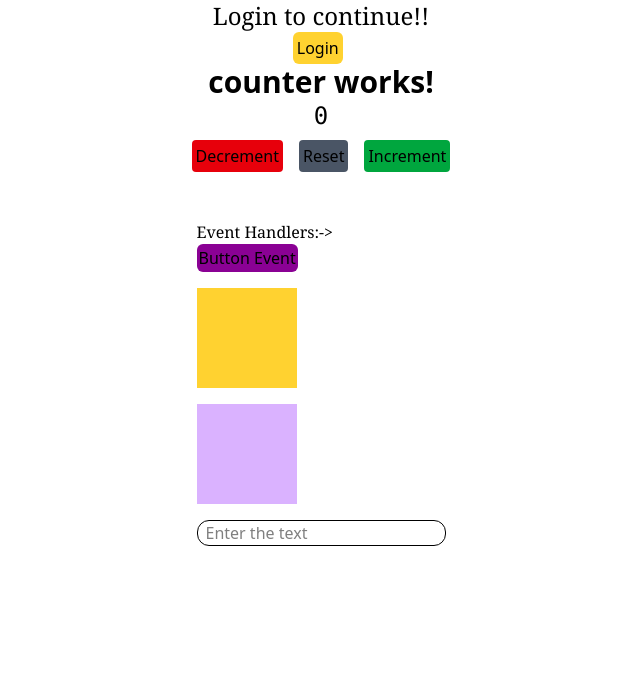
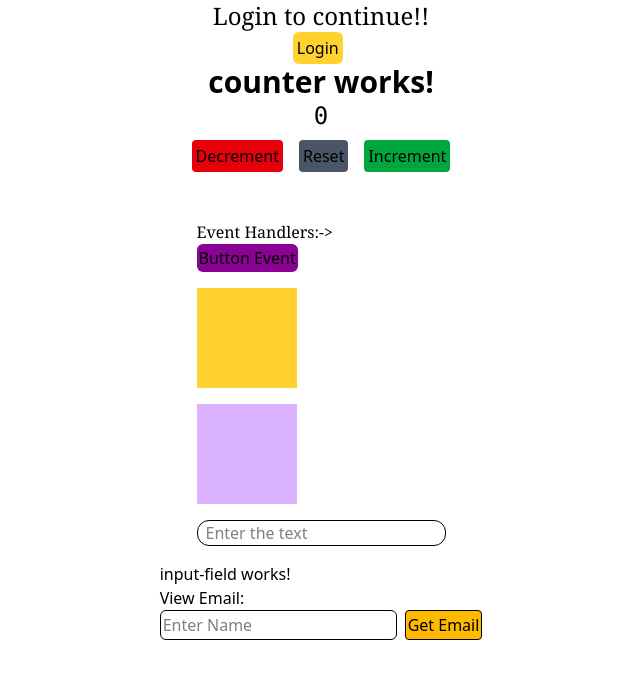
Before and after one commit to git-sidd/Angular_Learning, an Angular app: page / in a window 1280 px wide. Shown: the top 678 px of the page, without its empty margins (319-959 px from the left). Built offline with nearby package versions, Linux system fonts and the light colour scheme.

Commit message:
get & set input field value

```diff
--- a/src/app/app.html
+++ b/src/app/app.html
@@ -2,4 +2,5 @@
         <app-login></app-login>
         <counter></counter>
         <events/>
+        <input-field></input-field>
 </div>
--- a/src/app/app.ts
+++ b/src/app/app.ts
@@ -2,11 +2,12 @@ import { Component, signal } from '@angular/core';
 import { Login } from './login/login';
 import { Counter } from './counter/counter';
 import { Events } from './events/events';
+import { InputField } from './input-field/input-field';
 
 
 @Component({
   selector: 'app-root',
-  imports: [Login,Counter,Events],
+  imports: [Login,Counter,Events,InputField],
   templateUrl: './app.html',
   styleUrl: './app.css'
 })
--- /dev/null
+++ b/src/app/input-field/input-field.html
@@ -0,0 +1,4 @@
+<p>input-field works!</p>
+<h1>View Email:{{name}}</h1>
+<input  type="text" value="{{name}}" #emailField placeholder="Enter Name" class=" border mb-4 rounded-md p-0.5">
+<button (click)="getEmail(emailField.value)" class="p-0.5 border rounded bg-amber-400 ml-2">Get Email</button>
--- /dev/null
+++ b/src/app/input-field/input-field.ts
@@ -0,0 +1,16 @@
+import { Component } from '@angular/core';
+
+@Component({
+  selector: 'input-field',
+  imports: [],
+  templateUrl: './input-field.html',
+  styleUrl: './input-field.css'
+})
+export class InputField {
+  name="";
+
+  getEmail(val:string){
+    this.name=val;
+  }
+
+}
```
Also changed, not shown: src/app/input-field/input-field.css (added), 1 other file (tests, documents, lock files or other folders).
